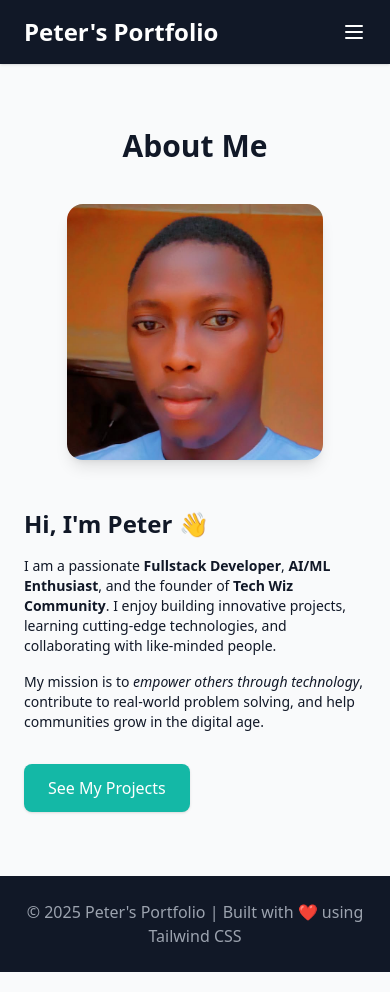
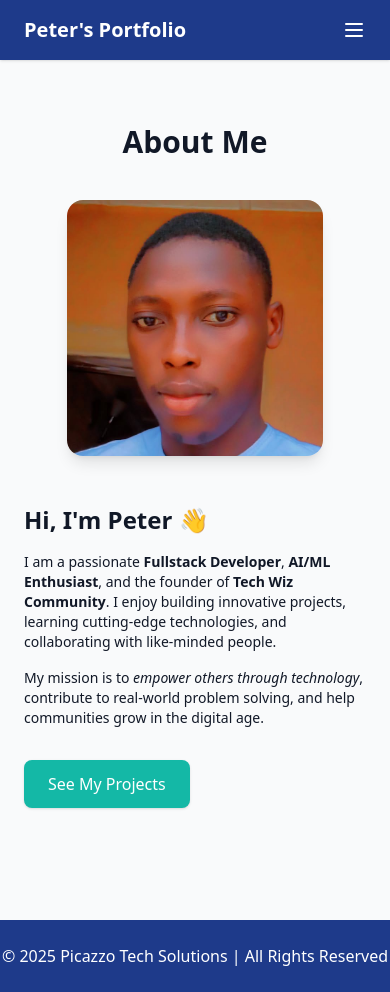
Before and after one commit to officialpicazzo/my-portfolio, a plain HTML site: page about.html in a window 390 px wide. Drawn offline with nearby package versions, Linux system fonts and the light colour scheme.

```diff
--- a/about.html
+++ b/about.html
@@ -14,10 +14,15 @@
 </head>
 <body class="bg-gray-50 text-gray-900">
 
-  <!-- Navbar -->
-  <header class="bg-gray-900 text-white shadow">
+
+
+ <!-- Navbar -->
+  <header class="bg-blue-900 text-white shadow">
     <div class="container mx-auto flex justify-between items-center py-4 px-6">
-      <h1 class="text-2xl font-bold">Peter's Portfolio</h1>
+      <h1 class="text-xl font-bold">Peter's Portfolio</h1>
+
+
+
       <!-- Hamburger button for mobile -->
       <button class="md:hidden text-white focus:outline-none" onclick="toggleMenu()">
         <svg xmlns="http://www.w3.org/2000/svg" class="h-6 w-6" fill="none"
@@ -77,9 +82,9 @@
     </div>
   </section>
 
-  <!-- Footer -->
-  <footer class="bg-gray-900 text-gray-400 text-center py-6">
-    <p>&copy; 2025 Peter's Portfolio | Built with ❤️ using Tailwind CSS</p>
+   <!-- Footer -->
+  <footer class="bg-blue-900 text-white text-center py-6 mt-12">
+    <p>&copy; 2025 Picazzo Tech Solutions | All Rights Reserved</p>
   </footer>
 
 </body>
```
Also changed, not shown: skills.html (+3 -2 lines).
